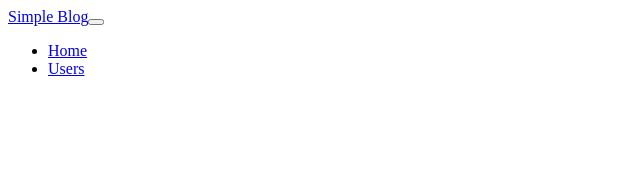
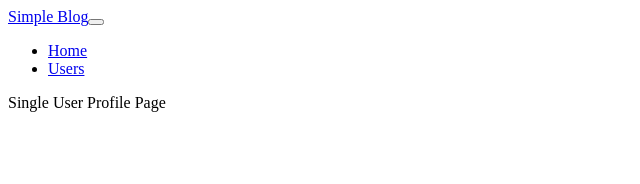
Before and after one commit to shahariar50/simple-blog, a React (Create React App) app: page /profile in a window 1280 px wide. Shown: the top 184 px of the page, without its empty margins (0-640 px from the left). Built offline with nearby package versions, Linux system fonts and the light colour scheme; no server answers; the HTML template or start-up script is replaced by a standard one.

Commit message:
fetched user data

```diff
--- a/src/App.js
+++ b/src/App.js
@@ -4,6 +4,7 @@ import { Route, Switch } from "react-router";
 import Navbar from "./components/Navbar";
 import { PostProvider } from "./context/PostContext";
 import HomePage from "./pages/HomePage";
+import ProfilePage from "./pages/ProfilePage";
 import SinglePostPage from "./pages/SinglePostPage";
 import UsersPage from "./pages/UsersPage";
 
@@ -36,6 +37,11 @@ function App() {
             exact
             render={(props) => <SinglePostPage {...props} />}
           />
+          <Route
+            path="/profile"
+            exact
+            render={(props) => <ProfilePage {...props} />}
+          />
           <Route path="/" exact render={(props) => <HomePage {...props} />} />
         </Switch>
       </PostProvider>
--- a/src/pages/ProfilePage.js
+++ b/src/pages/ProfilePage.js
@@ -1,7 +1,21 @@
+import axios from "axios";
 import React from "react";
 
-const SingleUserProfilePage = () => {
+const ProfilePage = () => {
+  const [user, setUser] = React.useState({});
+
+  React.useEffect(() => {
+    axios
+      .get("https://jsonplaceholder.typicode.com/users/2")
+      .then((res) => {
+        setUser({ ...res.data });
+      })
+      .catch((err) => {
+        console.log(err);
+      });
+  }, []);
+
   return <div>Single User Profile Page</div>;
 };
 
-export default SingleUserProfilePage;
+export default ProfilePage;
```
